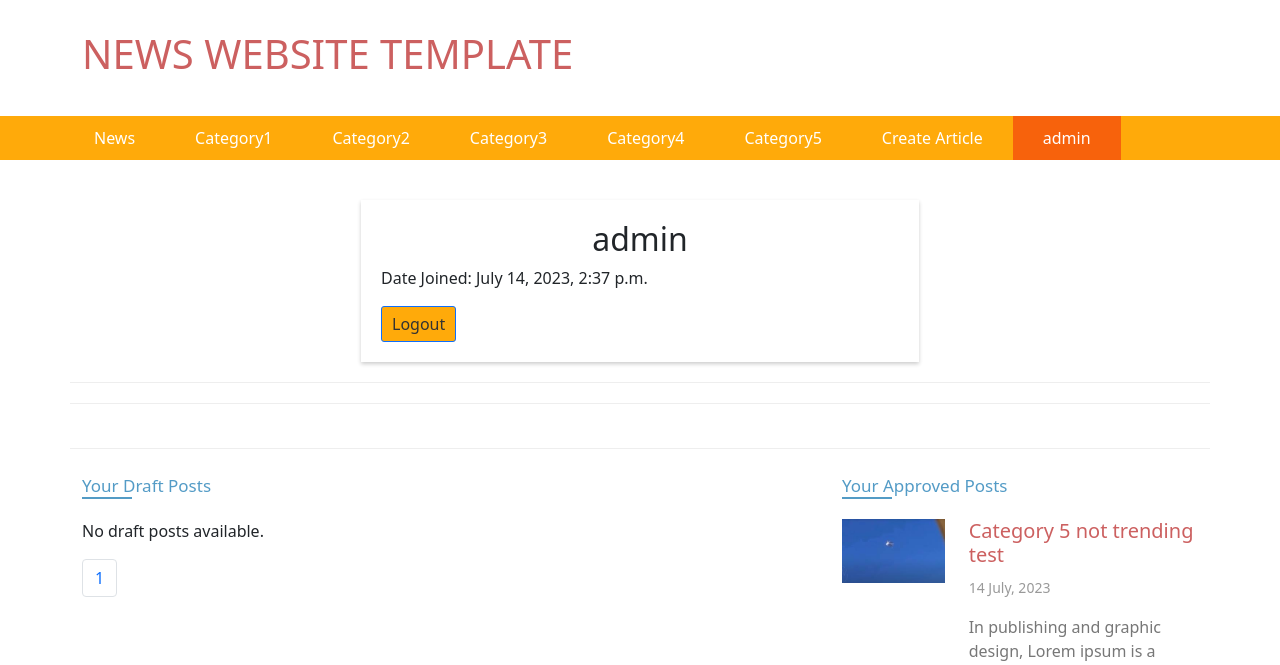
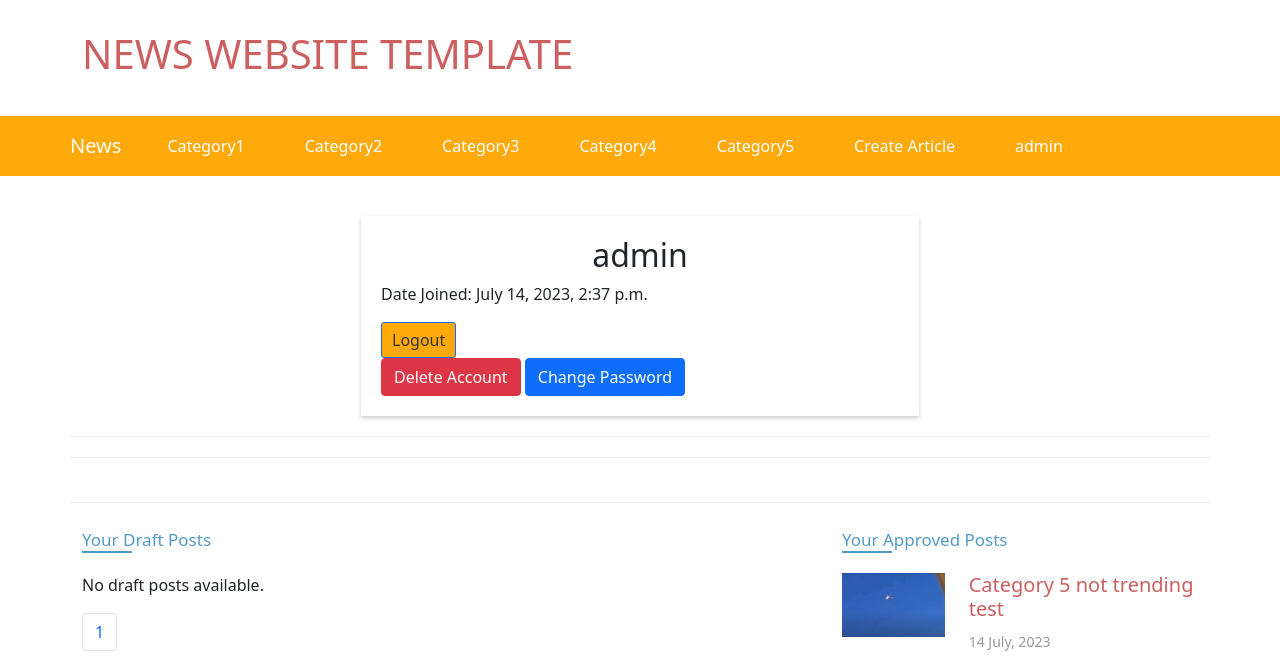
Before and after one commit to gael55x/Dynamic-News-Website-Template, a Django app: page /profile/ in a window 1280 px wide. Shown: the top 665 px of the page. Run offline with Django 4.2, Linux system fonts and the light colour scheme; a user stored in the database is signed in; data comes from the database, SQL or seed files in the repository; both versions use the stored data as it was after the commit; some libraries are stand-ins or nearby versions.

Commit message:
docker initiations... dynamic news website is feature complete

```diff
--- /dev/null
+++ b/capstone/news/static/js/change_authentication.js
@@ -0,0 +1,68 @@
+function sendAjaxRequest(url, method, successCallback, errorCallback) {
+    var xhr = new XMLHttpRequest();
+    xhr.open(method, url, true);
+    xhr.setRequestHeader("X-Requested-With", "XMLHttpRequest");
+
+    xhr.onload = function () {
+      if (xhr.status >= 200 && xhr.status < 400) {
+        var response = JSON.parse(xhr.responseText);
+        successCallback(response);
+      } else {
+        errorCallback(xhr);
+      }
+    };
+
+    xhr.onerror = function () {
+      errorCallback(xhr);
+    };
+
+    xhr.send();
+  }
+
+  document.getElementById("confirm-delete-account-btn").addEventListener("click", function () {
+    sendAjaxRequest("/news/delete_account/", "POST", function (data) {
+      // Account deleted successfully
+      console.log(data.message);
+      showAlert(data.message, "success");
+      // Redirect to the index page
+      redirectWithDelay("/");
+    }, function (xhr) {
+      // Handle error response
+      console.log(xhr.responseText);
+    });
+  });
+
+  document.getElementById("confirm-change-password-btn").addEventListener("click", function () {
+    // Get the form data and perform the necessary validation if required
+    var formData = new FormData(document.getElementById("change-password-form"));
+
+    // Send the form data via AJAX
+    sendAjaxRequest("/news/change_password/", "POST", function (data) {
+      // Password changed successfully
+      console.log(data.message);
+      showAlert(data.message, "success");
+      // Redirect to the index page
+      redirectWithDelay("/");
+    }, function (xhr) {
+      // Handle error response
+      console.log(xhr.responseText);
+    });
+  });
+
+  function showAlert(message, type) {
+    var alertElement = document.createElement("div");
+    alertElement.classList.add("alert", "alert-" + type);
+    alertElement.textContent = message;
+
+    var container = document.getElementById("message-container");
+    container.innerHTML = ""; // Clear previous messages
+    container.appendChild(alertElement);
+  }
+
+
+  function redirectWithDelay(url) {
+    // Redirect to the specified URL after a delay (e.g., 3 seconds)
+    setTimeout(function () {
+      window.location.href = url;
+    }, 3000);
+  }
--- a/capstone/news/static/styles.css
+++ b/capstone/news/static/styles.css
@@ -12,60 +12,160 @@ a:hover{
 	text-transform: uppercase;
 	padding: 30px 0px;
 }
+#deleteAccountModal,
+#changePasswordModal {
+  z-index: 9999;
+}
 
-.menu{
+.navbar {
   position: relative;
-    z-index: 9999;
-	padding-left: 0px;
-	background: #ffa908fc;
+  z-index: 1;
+  padding-left: 0;
+  background: #ffa908fc !important;
 }
-.menu .container{
-	padding-left: 0px;
+
+.navbar .container {
+  padding-left: 0;
+  color: #cc6060;
 }
-.menu-items .active{
+
+.navbar .navbar-nav .nav-item .active {
   background: #f7620c;
 }
-.menu .menu-items a{
+
+.navbar .navbar-nav .nav-link {
   text-decoration: none;
   color: #fff;
   padding: 10px 30px;
   display: block;
 }
-.menu .menu-items a:hover{
+
+.navbar .navbar-nav .nav-link:hover {
   background: #f7620c;
 }
-.thumb{
+
+/* Responsive Styles */
+@media (max-width: 767px) {
+  .navbar .navbar-collapse {
+    display: flex;
+    flex-wrap: wrap;
+    justify-content: center;
+  }
+
+  .navbar .navbar-nav {
     width: 100%;
   }
-.main-news{
+
+  .navbar .navbar-nav .nav-item {
+    width: 50%;
+  }
+
+  .create-post,
+  .profile {
+    width: 100%;
+  }
+}
+
+
+
+
+.thumb {
+  width: 100%;
+}
+
+.main-news {
   margin-top: 20px;
 }
-.main-news h3{
+
+.main-news h3 {
   line-height: 0.75;
 }
-.main-news h3 a{
+
+.main-news h3 a {
   font-size: 17px;
   text-decoration: none;
   font-weight: 600;
 }
-.image{
+
+.image {
   overflow: hidden;
 }
-.image-sm{
+
+.image-sm {
   max-height: 180px;
 }
-.image-sm img{
+
+.image-sm img {
   height: 180px;
 }
-.image-xs{
+
+.image-xs {
   max-height: 140px;
 }
-.image-xxs{
+
+.image-xxs {
   max-height: 100px;
 }
-.image img{
+
+.image img {
   object-fit: cover;
 }
+
+/* Responsive Styles */
+@media (max-width: 576px) {
+  .image-sm {
+      max-height: 120px;
+  }
+
+  .image-sm img {
+      height: 120px;
+  }
+
+  .image-xs {
+      max-height: 100px;
+  }
+
+  .image-xxs {
+      max-height: 80px;
+  }
+}
+
+@media (max-width: 768px) {
+  .image-sm {
+      max-height: 150px;
+  }
+
+  .image-sm img {
+      height: 150px;
+  }
+
+  .image-xs {
+      max-height: 120px;
+  }
+
+  .image-xxs {
+      max-height: 90px;
+  }
+}
+
+@media (max-width: 992px) {
+  .image-sm {
+      max-height: 170px;
+  }
+
+  .image-sm img {
+      height: 170px;
+  }
+
+  .image-xs {
+      max-height: 130px;
+  }
+
+  .image-xxs {
+      max-height: 90px;
+  }
+}
+
 .font-large{
 	font-size: 0.9em!important;
 	font-weight: 600!important;
--- a/capstone/news/templates/news/layout.html
+++ b/capstone/news/templates/news/layout.html
@@ -12,6 +12,8 @@
         <link rel="stylesheet" href="https://cdnjs.cloudflare.com/ajax/libs/font-awesome/6.0.0-beta3/css/all.min.css">
 		<link rel="stylesheet" href="{% static 'bootstrap.min.css' %}">
 		<link rel="stylesheet" type="text/css" href="{% static 'styles.css' %}">
+        <script src="https://code.jquery.com/jquery-3.6.0.min.js"></script>
+        <script src="https://stackpath.bootstrapcdn.com/bootstrap/4.5.2/js/bootstrap.min.js"></script>
 	</head>
 
 	<body>
@@ -26,46 +28,51 @@
 			</div>
 		</div>
 
-        <div class="container-fluid menu">
+        <nav class="navbar navbar-expand-lg navbar-light bg-light">
             <div class="container">
-                <div class="d-flex menu-items">
-                    <div class="active">
-                        <a href="{% url 'news:index' %}">News</a>
-                    </div>
-                    <div class="">
-                        <a href="{% url 'news:category1' %}">Category1</a>
-                    </div>
-                    <div class="">
-                        <a href="{% url 'news:category2' %}">Category2</a>
-                    </div>
-                    <div class="">
-                        <a href="{% url 'news:category3' %}">Category3</a>
-                    </div>
-                    <div class="">
-                        <a href="{% url 'news:category4' %}">Category4</a>
-                    </div>
-                    <div class="">
-                        <a href="{% url 'news:category5' %}">Category5</a>
-                    </div>
-                    {% if not user.is_authenticated %}
-                        <div class="">
-                            <a href="{% url 'news:login' %}">Journalist Login</a>
-                        </div>
-                        <div class="">
-                            <a href="{% url 'news:register' %}">Register</a>
-                        </div>
-                    {% endif %}
-                    {% if user.is_authenticated %}
-                        <div class="create-post">
-                            <a href="{% url 'news:create_post' %}">Create Article</a>
-                        </div>
-                        <div class="profile">
-                            <a href="{% url 'news:profile' %}">{{ user.username }}</a>
-                        </div>
-                    {% endif %}
-                </div>
+              <a class="navbar-brand" href="{% url 'news:index' %}" style="color: #fff;">News</a>
+              <button class="navbar-toggler" type="button" data-toggle="collapse" data-target="#navbarNav" aria-controls="navbarNav" aria-expanded="false" aria-label="Toggle navigation">
+                <span class="navbar-toggler-icon"></span>
+              </button>
+              <div class="collapse navbar-collapse" id="navbarNav">
+                <ul class="navbar-nav ml-auto">
+                  <li class="nav-item active">
+                    <a class="nav-link" href="{% url 'news:category1' %}">Category1</a>
+                  </li>
+                  <li class="nav-item">
+                    <a class="nav-link" href="{% url 'news:category2' %}">Category2</a>
+                  </li>
+                  <li class="nav-item">
+                    <a class="nav-link" href="{% url 'news:category3' %}">Category3</a>
+                  </li>
+                  <li class="nav-item">
+                    <a class="nav-link" href="{% url 'news:category4' %}">Category4</a>
+                  </li>
+                  <li class="nav-item">
+                    <a class="nav-link" href="{% url 'news:category5' %}">Category5</a>
+                  </li>
+                  {% if not user.is_authenticated %}
+                    <li class="nav-item">
+                      <a class="nav-link" href="{% url 'news:login' %}">Journalist Login</a>
+                    </li>
+                    <li class="nav-item">
+                      <a class="nav-link" href="{% url 'news:register' %}">Register</a>
+                    </li>
+                  {% endif %}
+                  {% if user.is_authenticated %}
+                    <li class="nav-item">
+                      <a class="nav-link" href="{% url 'news:create_post' %}">Create Article</a>
+                    </li>
+                    <li class="nav-item">
+                      <a class="nav-link" href="{% url 'news:profile' %}">{{ user.username }}</a>
+                    </li>
+                  {% endif %}
+                </ul>
+              </div>
             </div>
-        </div>
+          </nav>
+
+
 
 
             <!-- Login Container -->
@@ -122,7 +129,7 @@
 		</div>
 
         <script type="text/javascript" src="{% static 'js/layout.js' %}"></script>
-
+        <script src="{% static 'js/change_authentication.js' %}"></script>
     {% block extra_js %}
     {% endblock %}
 	</body>
--- a/capstone/news/templates/news/profile.html
+++ b/capstone/news/templates/news/profile.html
@@ -1,20 +1,162 @@
 {% extends 'news/layout.html' %} {% load static %}
 <!--profile details-->
-{% block title %} {{ user.username }} {% endblock %}
-
-<!-- Main content: User profile details -->
-{% block main_content %}
+{% block title %} {{ user.username }} {% endblock %} {% block main_content %}
 <div
 	class="container main-news section d-flex justify-content-center align-items-center"
 >
 	<div class="content-box">
 		<h2 style="text-align: center">{{ user.username }}</h2>
 		<p>Date Joined: {{ date_joined }}</p>
-		<a href="{% url 'news:logout' %}" class="logout-link btn btn-primary"
-			>Logout</a
+		<form id="logout-form" method="post" action="{% url 'news:logout' %}">
+			{% csrf_token %}
+			<button type="submit" class="logout-link btn btn-primary">Logout</button>
+		</form>
+		<button
+			id="delete-account-btn"
+			class="btn btn-danger"
+			data-toggle="modal"
+			data-target="#deleteAccountModal"
 		>
+			Delete Account
+		</button>
+		<button
+			id="change-password-btn"
+			class="btn btn-primary"
+			data-toggle="modal"
+			data-target="#changePasswordModal"
+		>
+			Change Password
+		</button>
 	</div>
 </div>
+
+<!-- Delete Account Modal -->
+<div
+	class="modal fade"
+	id="deleteAccountModal"
+	tabindex="-1"
+	role="dialog"
+	aria-labelledby="deleteAccountModalLabel"
+	aria-hidden="true"
+>
+	<div class="modal-dialog" role="document">
+		<div class="modal-content">
+			<div class="modal-header">
+				<h5 class="modal-title" id="deleteAccountModalLabel">Delete Account</h5>
+				<button
+					type="button"
+					class="close"
+					data-dismiss="modal"
+					aria-label="Close"
+				>
+					<span aria-hidden="true">&times;</span>
+				</button>
+			</div>
+			<div class="modal-body">
+				<p>Are you sure you want to delete your account?</p>
+			</div>
+			<div class="modal-footer">
+				<button type="button" class="btn btn-secondary" data-dismiss="modal">
+					Cancel
+				</button>
+				<form
+					id="delete-account-form"
+					method="post"
+					action="{% url 'news:delete_account' %}"
+				>
+					{% csrf_token %}
+					<button
+						id="confirm-delete-account-btn"
+						class="btn btn-danger"
+						type="submit"
+					>
+						Delete
+					</button>
+				</form>
+			</div>
+		</div>
+	</div>
+</div>
+
+<!-- Change Password Modal -->
+<div
+	class="modal fade"
+	id="changePasswordModal"
+	tabindex="-1"
+	role="dialog"
+	aria-labelledby="changePasswordModalLabel"
+	aria-hidden="true"
+>
+	<div class="modal-dialog" role="document">
+		<div class="modal-content">
+			<div class="modal-header">
+				<h5 class="modal-title" id="changePasswordModalLabel">
+					Change Password
+				</h5>
+				<button
+					type="button"
+					class="close"
+					data-dismiss="modal"
+					aria-label="Close"
+				>
+					<span aria-hidden="true">&times;</span>
+				</button>
+			</div>
+			<div class="modal-body">
+				<form
+					id="change-password-form"
+					method="post"
+					action="{% url 'news:change_password' %}"
+				>
+					{% csrf_token %}
+					<div class="form-group">
+						<label for="id_old_password">Old Password:</label>
+						<input
+							type="password"
+							id="id_old_password"
+							name="old_password"
+							class="form-control"
+							required
+						/>
+					</div>
+					<div class="form-group">
+						<label for="id_new_password1">New Password:</label>
+						<input
+							type="password"
+							id="id_new_password1"
+							name="new_password1"
+							class="form-control"
+							required
+						/>
+					</div>
+					<div class="form-group">
+						<label for="id_new_password2">Confirm New Password:</label>
+						<input
+							type="password"
+							id="id_new_password2"
+							name="new_password2"
+							class="form-control"
+							required
+						/>
+					</div>
+					<button
+						id="confirm-change-password-btn"
+						class="btn btn-primary"
+						type="submit"
+					>
+						Change Password
+					</button>
+				</form>
+			</div>
+			<div class="modal-footer">
+				<button type="button" class="btn btn-secondary" data-dismiss="modal">
+					Cancel
+				</button>
+			</div>
+		</div>
+	</div>
+</div>
+
 {% endblock %}
 
 <!-- Render draft posts of the Author (user) -->
@@ -143,4 +285,4 @@
 		{% endif %}
 	</ul>
 </nav>
-{% endblock %}
+{% endblock %} {% block extra_js %} {% endblock %}
--- a/capstone/news/urls.py
+++ b/capstone/news/urls.py
@@ -1,4 +1,5 @@
 from django.urls import path
+from django.views.decorators.http import require_POST
 from . import views
 
 app_name = 'news'
@@ -17,5 +18,8 @@ urlpatterns = [
     path('registration_check/', views.registration_check, name='registration_check'),
     path('register/', views.register, name='register'),
     path('login/', views.login_view, name='login'),
-    path('logout/', views.logout_view, name='logout'),
+    path('logout/', require_POST(views.logout_view), name='logout'),
+    path('delete_account/', require_POST(views.delete_account), name='delete_account'),
+    path('change_password/', require_POST(views.change_password), name='change_password'),
+
 ]
--- a/capstone/news/views.py
+++ b/capstone/news/views.py
@@ -8,10 +8,12 @@ from django.shortcuts import get_object_or_404
 from django.core.paginator import Paginator
 from django.core.exceptions import ObjectDoesNotExist
 from django.contrib.auth.decorators import login_required
+from django.contrib.auth.forms import PasswordChangeForm
+from django.http import JsonResponse
+from django.views.decorators.http import require_POST
 
 import re
 import markdown
-import json
 
 from .models import User, Post_Category, Post, ApprovedPost
 
@@ -441,8 +443,19 @@ def logout_view(request):
     return HttpResponseRedirect(reverse("news:index"))
 
 
+@require_POST
 def delete_account(request):
-    pass
+    request.user.delete()
+    logout(request)
+    return redirect('news:index')
 
+@require_POST
+@login_required
 def change_password(request):
-    pass
+    form = PasswordChangeForm(request.user, request.POST)
+    if form.is_valid():
+        form.save()
+        return redirect('news:index')
+    else:
+        errors = form.errors.as_json()
+        return JsonResponse({'errors': errors}, status=400)
```
Also changed, not shown: capstone/news/templates/news/index.html (+8 -4 lines), capstone/db.sqlite3, 1 other file. Lines whose indentation alone changed are shown as unchanged.
